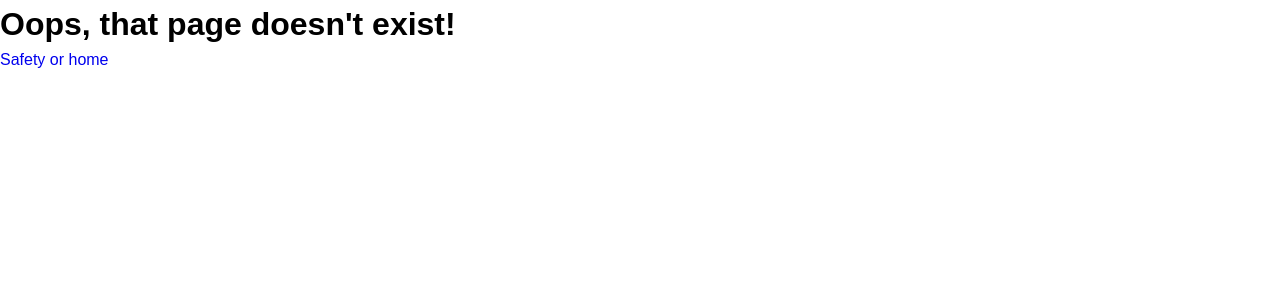
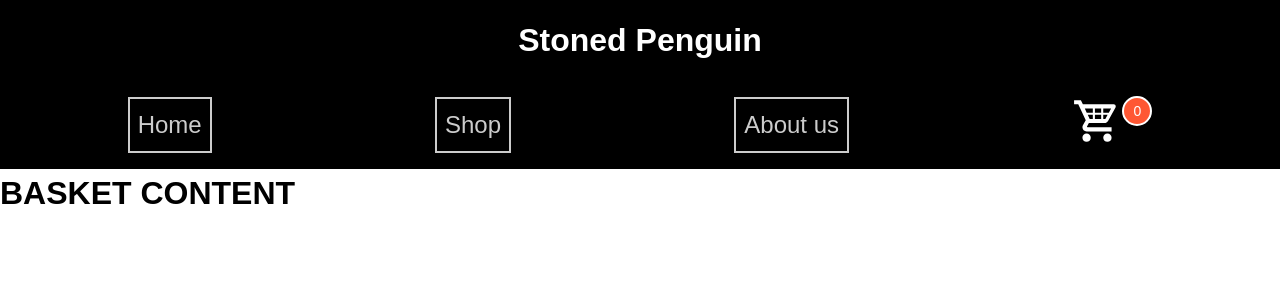
Before and after one commit to larryp89/shoppingcart, a React (Vite) app: page /basket in a window 1280 px wide. Shown: the top 300 px of the page. Built offline with nearby package versions, Linux system fonts and the light colour scheme; no server answers.

Commit message:
Add BasketContent component & route

```diff
--- a/src/App.jsx
+++ b/src/App.jsx
@@ -8,6 +8,7 @@ import { useState } from "react";
 function App() {
   const [shoppingData, setShoppingData] = useState([]); // Set to blank array as map will throw error if no array to iterate over
   const [basket, setBasket] = useState([]);
+  const [totalItems, setTotalItems] = useState(0);
 
   const addItem = (item) => {
     setBasket([...basket, item]);
@@ -21,9 +22,14 @@ function App() {
     loadShoppingData();
   }, []);
 
+  // Update Total items when the length of the basket array changes
+  useEffect(() => {
+    setTotalItems(basket.length);
+  }, [basket]);
+
   return (
     <>
-      <NavBar />
+      <NavBar totalItems={totalItems}/>
       {/* Need to use "context" to pass props */}
       <Outlet context={{ shoppingData, addItem }} />
     </>
--- a/src/components/BasketIcon.jsx
+++ b/src/components/BasketIcon.jsx
@@ -1,12 +1,12 @@
 import styles from "../styles/BasketIcon.module.css";
-function BasketIcon() {
+import { Link } from "react-router-dom";
+
+function BasketIcon({ totalItems }) {
   return (
-    <>
-      <button
-        onClick={() => {
-          console.log("basket");
-        }}
-      >
+    <div className={styles.cart}>
+      {/* Wrap button in a Link component */}
+      <Link to="/basket">
+        <button>
           <svg
             className={styles.icon}
             xmlns="http://www.w3.org/2000/svg"
@@ -16,7 +16,9 @@ function BasketIcon() {
             <path d="M19 20C19 21.11 18.11 22 17 22C15.89 22 15 21.1 15 20C15 18.89 15.89 18 17 18C18.11 18 19 18.9 19 20M7 18C5.89 18 5 18.89 5 20C5 21.1 5.89 22 7 22C8.11 22 9 21.11 9 20S8.11 18 7 18M7.2 14.63L7.17 14.75C7.17 14.89 7.28 15 7.42 15H19V17H7C5.89 17 5 16.1 5 15C5 14.65 5.09 14.32 5.24 14.04L6.6 11.59L3 4H1V2H4.27L5.21 4H20C20.55 4 21 4.45 21 5C21 5.17 20.95 5.34 20.88 5.5L17.3 11.97C16.96 12.58 16.3 13 15.55 13H8.1L7.2 14.63M8.5 11H10V9H7.56L8.5 11M11 9V11H14V9H11M14 8V6H11V8H14M17.11 9H15V11H16L17.11 9M18.78 6H15V8H17.67L18.78 6M6.14 6L7.08 8H10V6H6.14Z" />
           </svg>
         </button>
-    </>
+      </Link>
+      <p className={styles.number}>{totalItems}</p>
+    </div>
   );
 }
 
--- a/src/components/BuyButton.jsx
+++ b/src/components/BuyButton.jsx
@@ -1,5 +1,10 @@
+import styles from "../styles/BuyButton.module.css";
 function BuyButton({ handleClick }) {
-  return <button onClick={handleClick}>Add to basket</button>;
+  return (
+    <button className={styles.button} onClick={handleClick}>
+      Add to basket
+    </button>
+  );
 }
 
 export default BuyButton;
--- a/src/components/NavBar.jsx
+++ b/src/components/NavBar.jsx
@@ -2,7 +2,7 @@ import styles from "../styles/NavBar.module.css";
 import { Link } from "react-router-dom";
 import BasketIcon from "./BasketIcon";
 
-function NavBar() {
+function NavBar({ totalItems }) {
   return (
     <>
       <nav className={styles.nav}>
@@ -18,7 +18,7 @@ function NavBar() {
           <Link className={styles.button} to="about">
             About us
           </Link>
-          <BasketIcon />
+          <BasketIcon totalItems={totalItems} />
         </div>
       </nav>
     </>
--- a/src/pages/AboutUs.jsx
+++ b/src/pages/AboutUs.jsx
@@ -1,5 +1,3 @@
-import NavBar from "../components/NavBar";
-
 function AboutUs() {
   return (
     <>
--- /dev/null
+++ b/src/pages/BasketContent.jsx
@@ -0,0 +1,9 @@
+function BasketContent() {
+  return (
+    <>
+      <h1>BASKET CONTENT</h1>
+    </>
+  );
+}
+
+export default BasketContent;
--- a/src/pages/HomePage.jsx
+++ b/src/pages/HomePage.jsx
@@ -1,4 +1,3 @@
-import NavBar from "../components/NavBar";
 import styles from "../styles/HomePage.module.css";
 
 function HomePage() {
--- a/src/routes.jsx
+++ b/src/routes.jsx
@@ -3,6 +3,7 @@ import AboutUs from "./pages/AboutUs";
 import Shop from "./pages/Shop";
 import HomePage from "./pages/HomePage";
 import ErrorPage from "./pages/ErrorPage";
+import BasketContent from "./pages/BasketContent.jsx";
 
 const routes = [
   {
@@ -19,6 +20,10 @@ const routes = [
         path: "shop",
         element: <Shop />,
       },
+      {
+        path: "basket",
+        element: <BasketContent />,
+      },
     ],
   },
 ];
--- a/src/styles/BasketIcon.module.css
+++ b/src/styles/BasketIcon.module.css
@@ -6,3 +6,25 @@
 .icon:hover {
   cursor: pointer;
 }
+
+.number {
+  color: white;
+  background-color: #ff5733; /* Choose a background color for the circle */
+  border-radius: 50%; /* Make it circular */
+  border: 2px solid white;
+  display: inline-flex; /* Align items horizontally */
+  align-items: center; /* Vertically center */
+  justify-content: center; /* Horizontally center */
+  width: 30px; /* Set a fixed size (adjust as needed) */
+  height: 30px; /* Make it the same as width for perfect circle */
+  font-size: 14px; /* Adjust font size as needed */
+}
+
+.icon:active {
+  transform: scale(0.95); /* Makes the button shrink a bit */
+  box-shadow: 0 2px 10px rgba(0, 0, 0, 0.2); /* Adds a shadow effect */
+}
+
+.cart {
+  display: flex;
+}
--- /dev/null
+++ b/src/styles/BuyButton.module.css
@@ -0,0 +1,17 @@
+.button {
+  padding: 0.5rem 0.5rem;
+  color: black;
+  opacity: 0.8;
+  font-size: 1rem;
+  border: 2px solid black;
+}
+
+.button:hover {
+  cursor: pointer;
+  opacity: 1;
+}
+
+button:active {
+  transform: scale(0.95); /* Makes the button shrink a bit */
+  box-shadow: 0 2px 10px rgba(0, 0, 0, 0.2); /* Adds a shadow effect */
+}
```
Lines whose indentation alone changed are shown as unchanged.
